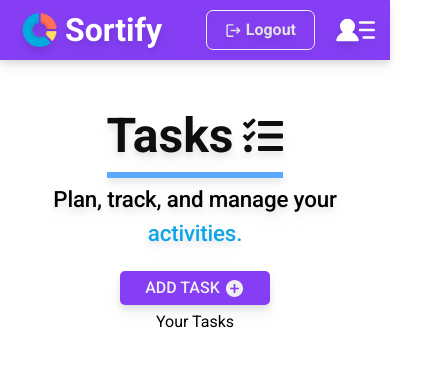
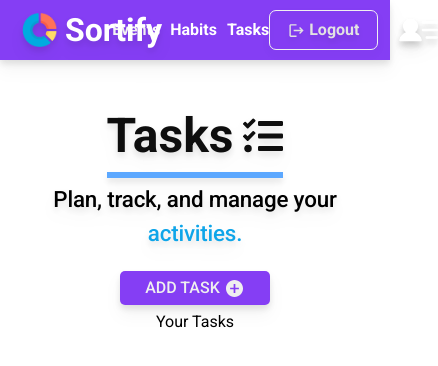
Before and after one commit to Prostecki/Sortify, a React (Vite) app: page /tasks in a window 390 px wide. Shown: the top 366 px of the page, 438 px wide, since content can reach past the window. Built offline with nearby package versions, Linux system fonts and the light colour scheme; sample sign-in values are in the browser's storage.

Commit message:
Temporary Links added in Navbar. Responsive Design will be added in Week 2. This is just for easier navigation.

```diff
--- a/src/App.css
+++ b/src/App.css
@@ -55,6 +55,13 @@
 .nav-right-position {
   display: flex;
   gap: 20px;
+}
+
+.nav-center-position {
+  display: flex;
+  justify-content: center;
+  align-items: center;
+  gap: 10px;
 }
 
 .logoutbtn {
--- a/src/layout/Nav.jsx
+++ b/src/layout/Nav.jsx
@@ -14,6 +14,11 @@ export default function Nav({ setIsLoggedIn }) {
         <Link to="/dashboard">
           <Logo />
         </Link>
+        <div className="nav-center-position">
+          <Link to="/eventcalendar"> Events </Link>
+          <Link to="/habits"> Habits</Link>
+          <Link to="/tasks"> Tasks</Link>
+        </div>
         <div className="nav-right-position">
           <button onClick={handleLogOut} className="logoutbtn">
             <MdLogout size={17} className="mr-1" /> Logout
```
